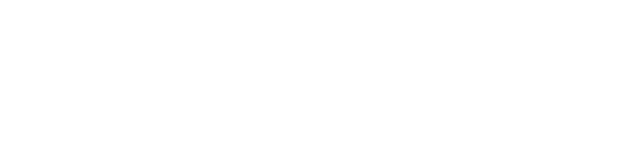
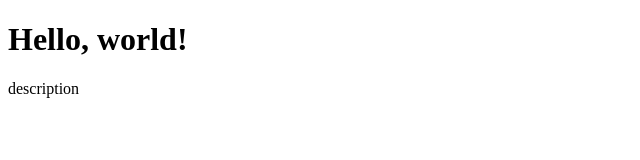
Before and after one commit to stylishstos/git, a plain HTML site: page index.html in a window 1280 px wide. Shown: the whole page, without its empty margins (0-640 px from the left). Drawn offline with Linux system fonts and the light colour scheme.

Commit message:
reset --mixed

```diff
--- a/index.html
+++ b/index.html
@@ -6,6 +6,7 @@
     <title>Document</title>
 </head>
 <body>
-
+    <h1>Hello, world!</h1>
+    <p>description</p>
 </body>
 </html>
```
Also changed, not shown: catalog.html (added), redux.js (added).
